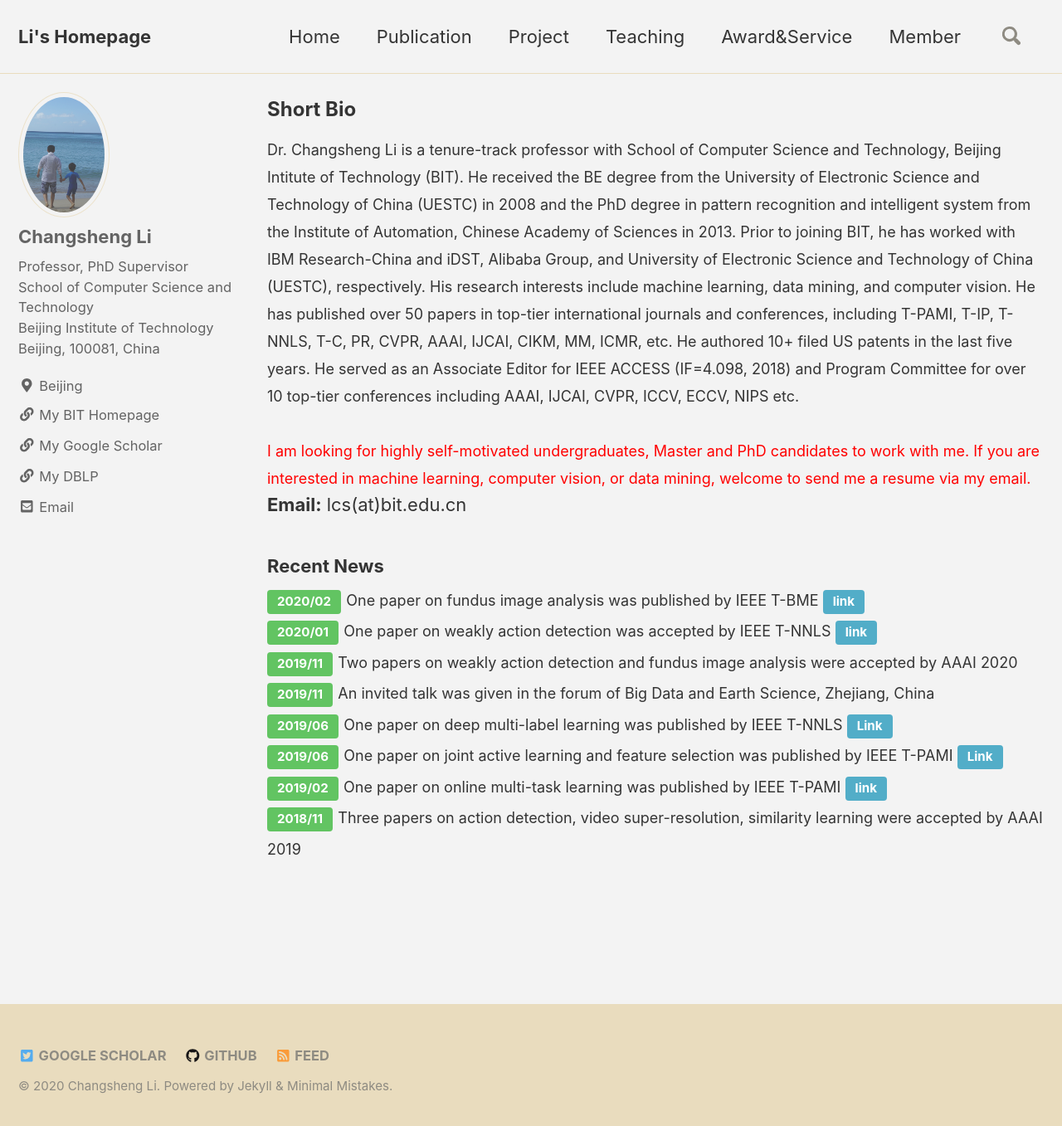
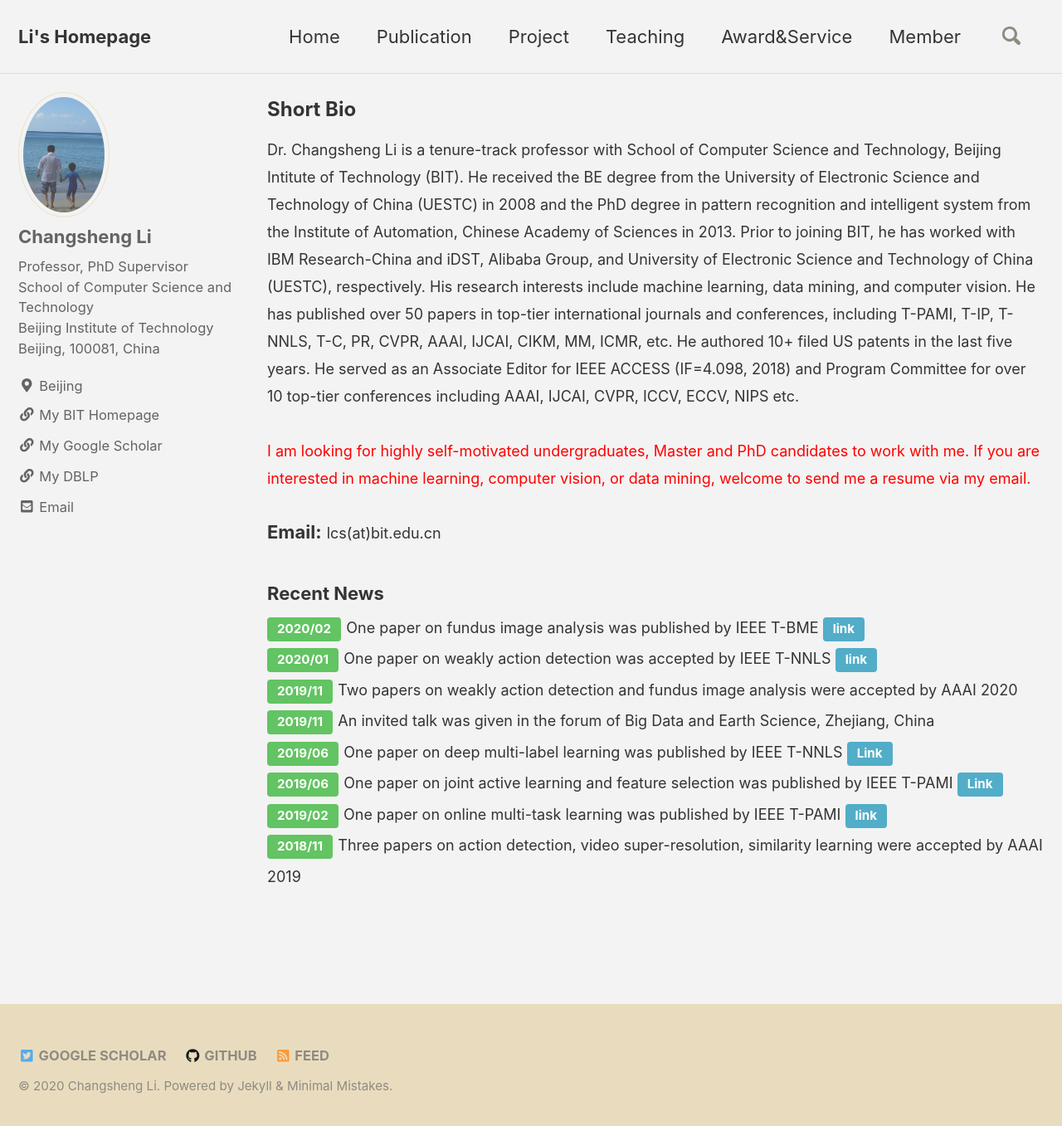
Before and after one commit to csli-bit/csli-bit.github.io, a Jekyll site: the page built from _pages/index.md, in a window 1280 px wide and 1365 px high. Shown: the top 1357 px of the window at 83% size. Built offline with Jekyll 4.4.1, drawn with Linux system fonts in a browser that asks for light colours; nearby versions of some CDN libraries; comment, search, counter and statistics services are not loaded.

Commit message:
Update index.md

```diff
--- a/_pages/index.md
+++ b/_pages/index.md
@@ -10,9 +10,8 @@ Dr. Changsheng Li is a tenure-track professor with School of Computer Science an
 He served as an Associate Editor for IEEE ACCESS (IF=4.098, 2018) and Program Committee for over 10 top-tier conferences including AAAI, IJCAI, CVPR, ICCV, ECCV, NIPS etc.<br>
 <br>
 <font color="red" size="4">I am looking for highly self-motivated undergraduates, Master and PhD candidates to work with me.
-If you are interested in machine learning, computer vision, or data mining, welcome to send me a resume via my email.</font></font>
-
-**Email:** lcs(at)bit.edu.cn
+If you are interested in machine learning, computer vision, or data mining, welcome to send me a resume via my email.</font></font><br>
+**Email:** <font size="4">lcs(at)bit.edu.cn</font>
 
 
 ### Recent News
```
